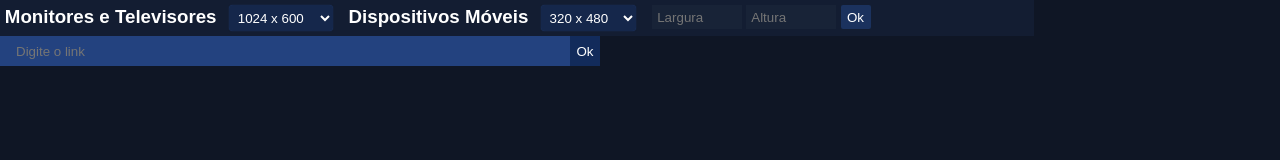
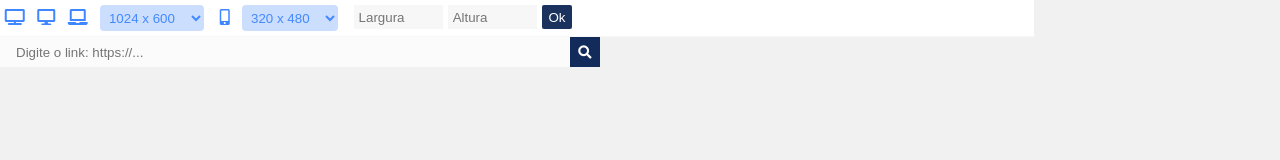
Before and after one commit to GabrielDSRodrigues/Resolution, a plain HTML site: page index.html in a window 1280 px wide. Drawn offline with Linux system fonts and the light colour scheme.

Commit message:
Mudança no estilo e adição de ícones

```diff
--- a/index.html
+++ b/index.html
@@ -8,8 +8,9 @@
   <meta name="viewport" content="width=device-width, initial-scale=1">
   <title>Resolution</title>
   <meta name="description" content="Veja seu site em diferentes resoluções de tela!">
-  <link rel="stylesheet" href="style.css">
-  <link rel="icon" href="icon.jpg">
+  <link rel="stylesheet" href="https://use.fontawesome.com/releases/v5.0.8/css/all.css">
+  <link rel="stylesheet" href="styles/style.css">
+  <link rel="icon" href="imgs/icon.jpg">
 </head>
 
 <body>
@@ -17,11 +18,13 @@
     <nav>
       <ul>
         <li>
-          <h3>Monitores e Televisores</h3>
+          <i class="fa fa-tv"></i>
+          <i class="fa fa-desktop"></i>
+          <i class="fa fa-laptop"></i>
           <select id="desktop"></select>
         </li>
         <li>
-          <h3>Dispositivos Móveis</h3>
+          <i class="fa fa-mobile-alt"></i>
           <select id="mobile"></select>
         </li>
         <li>
@@ -29,14 +32,13 @@
           <input id="campoH" type="number" placeholder="Altura">
           <button id="btnSize">Ok</button>
         </li>
-        <li></li>
       </ul>
     </nav>
   </header>
   <div>
     <div id="campoDL">
-      <input id="campoURL" type="text" placeholder="Digite o link">
-      <button id="btnURL">Ok</button>
+      <input id="campoURL" type="text" placeholder="Digite o link: https://...">
+      <button id="btnURL"><i class="fa fa-search"></i></button>
     </div>
   </div>
   <iframe id="janela" src="" frameborder="0"></iframe>
--- a/main.js
+++ b/main.js
@@ -8,6 +8,10 @@ let janela = id("janela");
 btnURL.addEventListener("click", () => {
   id("janela").src = url.value;
 });
+
+url.addEventListener("change", () => {
+  id("janela").src = url.value;
+})
 
 let camposLH = [id("campoL"), id("campoH")];
 let btnSize = id("btnSize");
--- a/style.css
+++ b/styles/style.css
@@ -10,13 +10,14 @@ body {
 }
 
 body {
-  background: #0F1625;
+  background: #F1F1F1;
 }
 
 header {
-  background: #131D32;
+  background: #FFF;
   padding: 0.3rem;
   overflow: hidden;
+  border-bottom: 1px solid #F7F7F7;
 }
 
 header nav ul {
@@ -29,8 +30,8 @@ header nav ul li {
   margin-right: 1rem;
 }
 
-header ul li h3 {
-  color: #FFF;
+header ul li i {
+  color: #3F86FF;
   margin-right: 0.5rem;
   display: inline-block;
 }
@@ -53,17 +54,16 @@ header ul li h3 {
 
 select {
   outline: none;
-  background: #15274B;
-  color: #FFF;
+  background: #CBDEFE;
+  color: #4489FF;
   padding: 0.3rem;
   border: none;
-  box-shadow: 0 0 1px #23427F;
   border-radius: 4px;
 }
 
 input[type="number"] {
-  background: #182337;
-  color: #FFF;
+  background: #F7F7F7;
+  color: #4489FF;
   outline: none;
   padding: 0.3rem;
   width: 80px;
@@ -80,7 +80,7 @@ input::-webkit-inner-spin-button {
 }
 
 #campoDL {
-  background: #23427F;
+  background: #FBFBFB;
   height: 30px;
   width: 70%;
   max-width: 600px;
@@ -89,7 +89,7 @@ input::-webkit-inner-spin-button {
 #campoDL input[type="text"] {
   background: none;
   outline: none;
-  color: #FFF;
+  color: #005FFF;
   border: none;
   height: 100%;
   width: calc(100% - (30px + 1rem));
```
Also changed, not shown: imgs/icon.jpg (renamed from icon.jpg).
